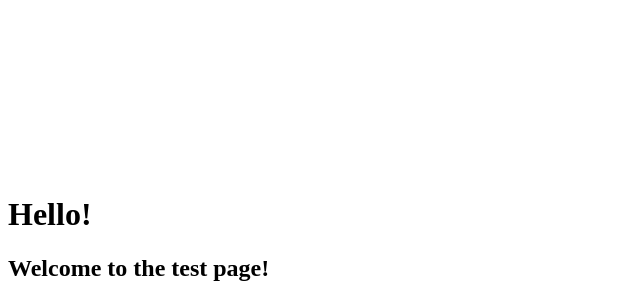
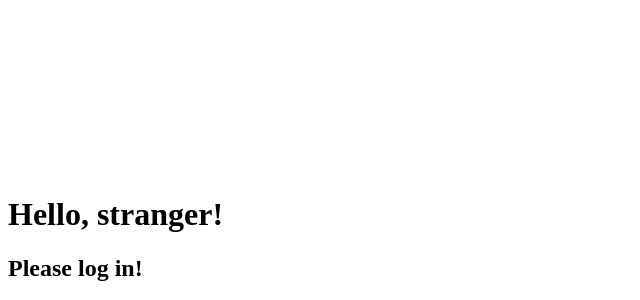
Before and after one commit to rkolosovs/phoenix-tool-client, a React app: page / in a window 1280 px wide. Shown: the part 637-937 px from the top of the page, without its empty margins (0-640 px from the left). Built offline with nearby package versions, Linux system fonts and the light colour scheme; the HTML template or start-up script is replaced by a standard one.

Commit message:
Streamlined some aspects of the login form and source map creation.

```diff
--- a/src/gameState/reducers.ts
+++ b/src/gameState/reducers.ts
@@ -2,7 +2,7 @@ import {combineReducers} from "redux";
 import {LOG_IN, LOG_OUT, Action} from "./actions";
 import {initialState} from "./gameState";
 
-function loginReducer (state = initialState, action: Action<any>) {
+function userReducer (state = initialState, action: Action<any>) {
     switch (action.type) {
         case LOG_IN:
             return Object.assign({}, state, {
@@ -21,4 +21,4 @@ function loginReducer (state = initialState, action: Action<any>) {
 // export const reducers = combineReducers({
 //     loginReducer
 // });
-export const reducers = loginReducer;
+export const reducers = userReducer;
--- a/src/gui/windows/loginWindow.tsx
+++ b/src/gui/windows/loginWindow.tsx
@@ -52,15 +52,18 @@ class LoginWindow extends React.Component<HomeProps, any> {
 
     handleSubmit = event => {
         event.preventDefault();
-        //Do server communication here?
+        //Do server communication here!
         // ...
 
-        //Side effect free change of state
+        //Side effect free change of redux state
         if(this.props.user == undefined){
             this.props.onLoginClick(this.state.username);
         } else {
             this.props.onLogoutClick();
         }
+
+        //Reset component local state
+        this.setState({username: "", password: ""})
     };
 
     render() {
@@ -68,8 +71,8 @@ class LoginWindow extends React.Component<HomeProps, any> {
 
         return (
             <div id={'loginWindow'}>
-                <h1>Hello{loggedIn?', '+this.props.user:''}!</h1>
-                <h2>Welcome to the test page!</h2>
+                <h1>Hello{loggedIn?', '+this.props.user:', stranger'}!</h1>
+                <h2>{loggedIn?'Welcome to the test page':'Please log in'}!</h2>
                 <form onSubmit={this.handleSubmit}>
                     <label>Username:</label>
                     <input
@@ -87,7 +90,7 @@ class LoginWindow extends React.Component<HomeProps, any> {
                     />
                     <br/>
                     <button
-                        disabled={!this.validateForm()}
+                        disabled={!this.validateForm() && !loggedIn}
                         type="submit"
                     >
                         {loggedIn?'Logout':'Login'}
--- a/tsconfig.json
+++ b/tsconfig.json
@@ -2,7 +2,8 @@
   "compilerOptions": {
     "target": "es6",
     "jsx": "react",
-    "module": "commonjs"
+    "module": "commonjs",
+    "sourceMap": true
   },
   "exclude": [
     "node_modules",
--- a/webpack.config.js
+++ b/webpack.config.js
@@ -8,7 +8,7 @@ module.exports = {
   resolve: {
     extensions: [".ts", ".tsx", ".js"]
   },
-  devtool: "source-map",
+  devtool: "inline-source-map",
   module: {
     rules: [
       {
```
Also changed, not shown: 1 other file (tests, documents, lock files or other folders).
